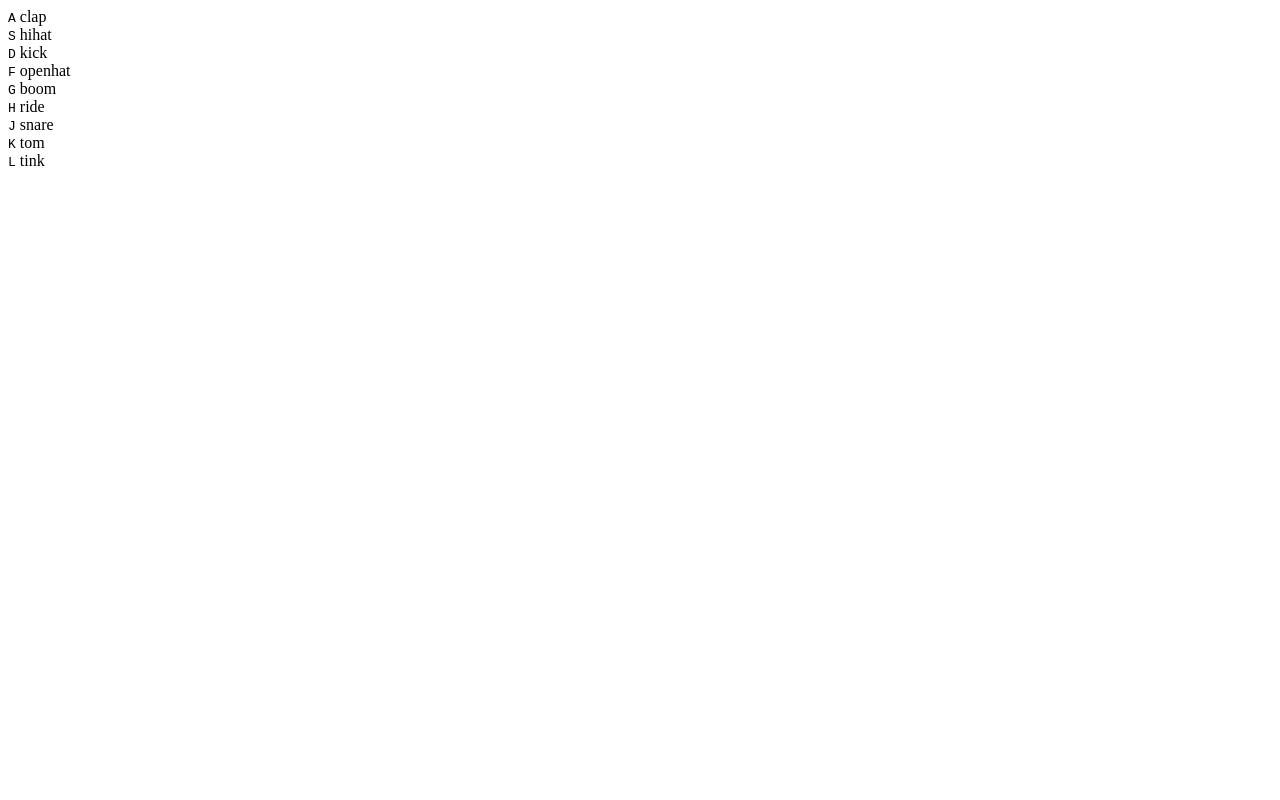
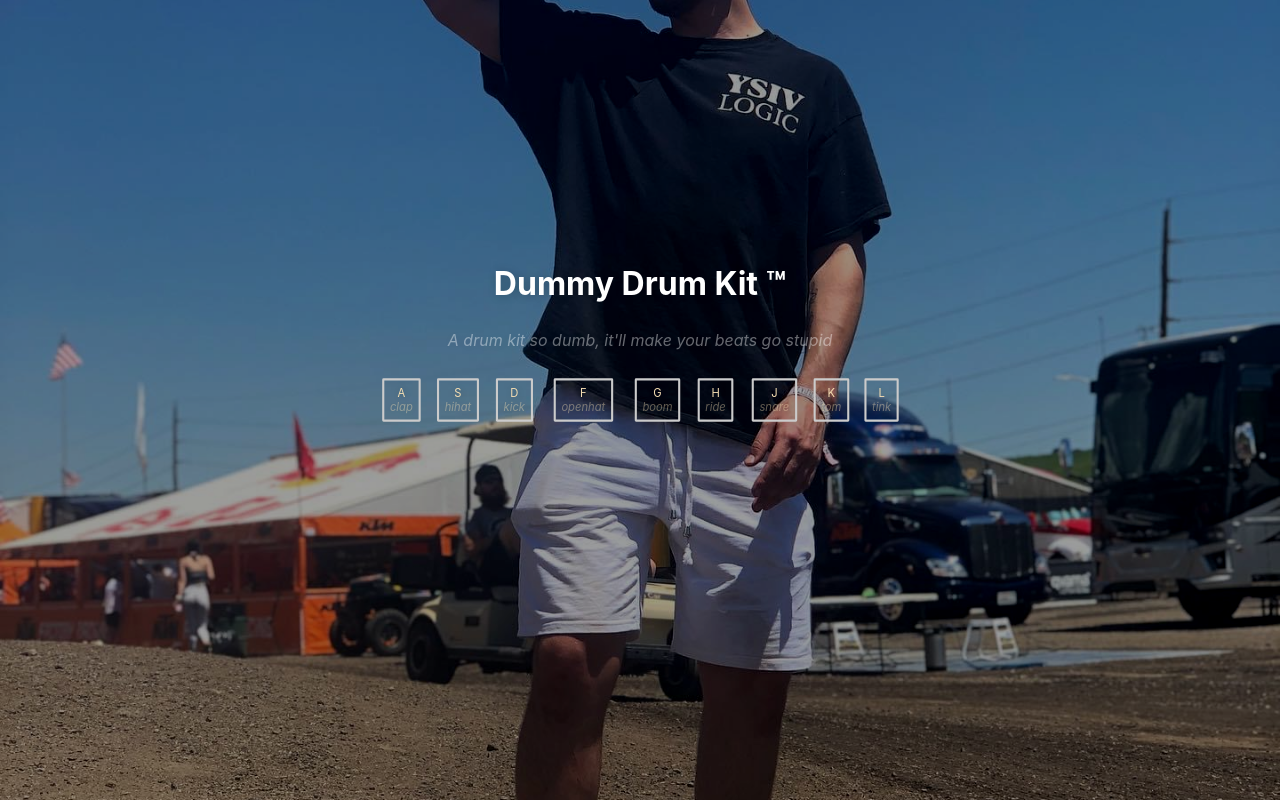
Before and after one commit to sgapnayr/jsdrumset, a plain HTML site: page index.html in a window 1280 px wide. Shown: the top 800 px of the page. Drawn offline with Linux system fonts and the light colour scheme.

Commit message:
playing with transitions

```diff
--- a/index.html
+++ b/index.html
@@ -8,6 +8,14 @@
     <title>Drum Kit</title>
 </head>
 <body>
+    <div class="container">
+        <img src="./images/IMG_6619.JPG" alt="">
+        <div id="title">
+            <h1>Dummy Drum Kit &trade;</h1>
+        </div>
+        <div class="desc">
+            <p>A drum kit so dumb, it'll make your beats go stupid</p>
+        </div>
         <div class="keys">
             <div data-key="65" class="key">
                 <kbd>A</kbd>
@@ -46,6 +54,7 @@
                 <span class="sound">tink</span>
             </div>
         </div>
+    </div>
 
     <audio data-key="65" src="./sounds/clap.wav"></audio>
     <audio data-key="83" src="./sounds/hihat.wav"></audio>
--- a/main.js
+++ b/main.js
@@ -1,6 +1,19 @@
+
+const title = document.getElementById('title')
+
 window.addEventListener('keydown', function (e) {
     const audio = document.querySelector(`audio[data-key="${e.keyCode}"]`)
-    console.log(audio)
+    const key = document.querySelector(`#key[data-key="${e.keyCode}"]`)
+
     if (!audio) return
+    audio.currentTime = 0
     audio.play()
+
+    key.classList.add('.playing')
 })
+
+key.addEventListener('click', () => {
+    key.classList.add('playing')
+    title.innerText = "Playe"
+
+})
--- a/style.css
+++ b/style.css
@@ -0,0 +1,78 @@
+*,
+*::before,
+*::after {
+    padding: 0;
+    margin: 0;
+    text-shadow: 1px 1px 10px rgba(0, 0, 0, 0.2);
+    box-sizing: border-box;
+    font-family: -apple-system, BlinkMacSystemFont, 'Segoe UI', Roboto, Oxygen, Ubuntu, Cantarell, 'Open Sans', 'Helvetica Neue', sans-serif;
+}
+
+.container {
+    width: 100%;
+    height: 100vh;
+    display: flex;
+    justify-content: center;
+    align-items: center;
+}
+
+img {
+    width: 100%;
+    position: absolute;
+    filter: brightness(.6) contrast(1.1);
+}
+
+/* Title */
+#title {
+    position: absolute;
+    color: white;
+    transform: translateY(-300%);
+    text-shadow: 3px 5px 10px rgba(255, 255, 255, 0.9);
+}
+
+h1 p {
+    text-shadow: 3px 5px 10px rgba(255, 255, 255, 0.7);
+}
+
+.desc {
+    position: absolute;
+    color: white;
+    transform: translateY(-300%);
+    opacity: .4;
+    font-style: italic;
+}
+
+.keys {
+    display: flex;
+    justify-content: center;
+    align-items: center;
+    margin: .5rem;
+}
+
+.key {
+    color: wheat;
+    display: flex;
+    flex-direction: column;
+    justify-content: center;
+    align-items: center;
+    border: 3px solid rgb(203, 203, 203);
+    border-radius: 2px;
+    padding: .5rem;
+    transform: scale(.7);
+    transition: .07s all ease-in-out;
+    cursor: pointer;
+}
+
+.key:hover {
+    background: white;
+}
+
+.sound {
+    opacity: .4;
+    font-style: italic;
+}
+
+.playing {
+    border-color: white;
+    transform: scale(1.1);
+}
```
Also changed, not shown: images/IMG_6619.JPG (added). Lines whose indentation alone changed are shown as unchanged.
